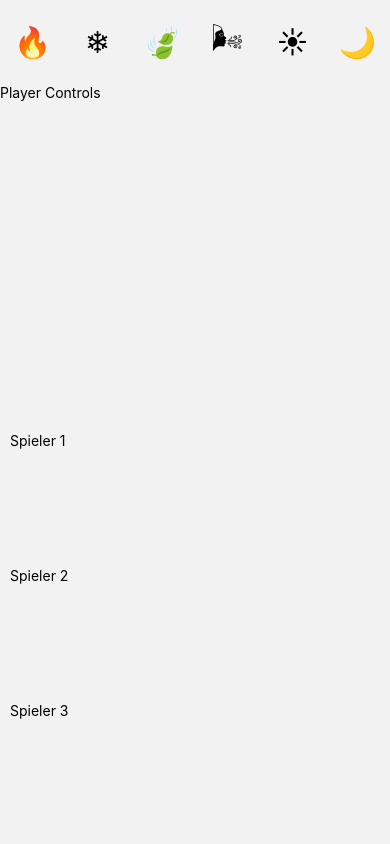
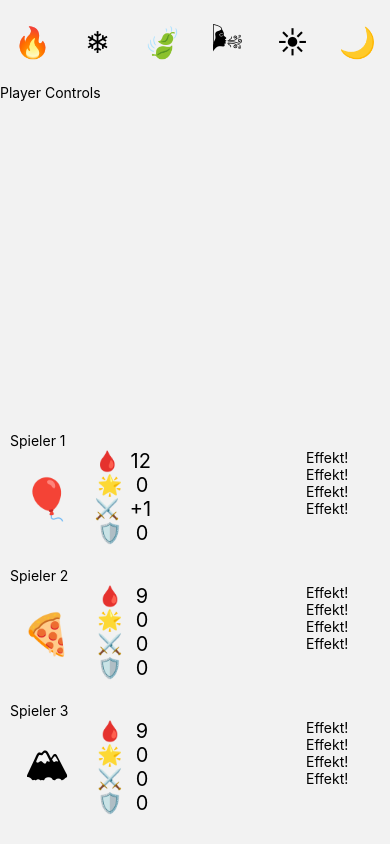
Before and after one commit to CodeArcade/Gloom, a React Native app in the folder app/: screen /Game in a window 390 px wide. Built offline with nearby package versions, Linux system fonts and the light colour scheme.

Commit message:
Rename App, player overview

```diff
--- /dev/null
+++ b/app/src/components/OverviewStatBlock.tsx
@@ -0,0 +1,35 @@
+import React from 'react';
+import { StyleProp, StyleSheet, Text, View, ViewStyle } from 'react-native';
+
+interface OverviewStatBlockProps {
+  icon: string;
+  value: string | number;
+  style?: StyleProp<ViewStyle>;
+  showPlus?: boolean;
+}
+
+export default function OverviewStatBlock({icon, value, style, showPlus}: OverviewStatBlockProps) {
+  if (showPlus == null) {
+    showPlus = false;
+  }
+  return (
+    <View style={[styles.statBlock, style]}>
+      <Text style={styles.statText}>{icon}</Text>
+      <Text style={styles.statText}>{showPlus && (value > 0 && "+")}{value}</Text>
+    </View>
+  );
+}
+
+const styles = StyleSheet.create({
+  statBlock: {
+    flexDirection: "row",
+    width: "35%",
+    maxHeight: "50%",
+    height: "50%",
+    justifyContent: "space-evenly",
+    alignItems: "center"
+  },
+  statText: {
+    fontSize: 20,
+  }
+});
--- a/app/src/components/PlayerOverview.tsx
+++ b/app/src/components/PlayerOverview.tsx
@@ -1,6 +1,7 @@
 import React from 'react';
 import {Text, View, StyleSheet} from 'react-native';
 import Player from '../model/Player';
+import OverviewStatBlock from './OverviewStatBlock';
 
 interface PlayerOverviewProps {
   player?: Player;
@@ -8,13 +9,34 @@ interface PlayerOverviewProps {
 
 export default function PlayerOverview({player}: PlayerOverviewProps) {
   if (player == null) {
-    return (
-      <View></View>
-    )
+    return <View></View>;
   }
   return (
     <View style={styles.overviewContainer}>
       <Text>{player.Name}</Text>
+      <View style={styles.innerContainer}>
+        <View style={styles.iconContainer}>
+          <Text style={styles.icon}>{player.Icon}</Text>
+        </View>
+        <View style={styles.statContainer}>
+          <View style={styles.smallStatContainer}>
+            <OverviewStatBlock icon="🩸" value={player.Health} />
+            <OverviewStatBlock icon="🌟" value={player.Experience} />
+            <OverviewStatBlock
+              icon="⚔️"
+              value={player.AttackBonus}
+              showPlus={true}
+            />
+            <OverviewStatBlock icon="🛡️" value={player.Shield} />
+          </View>
+        </View>
+        <View style={styles.smallStatContainer}>
+          <Text>Effekt!</Text>
+          <Text>Effekt!</Text>
+          <Text>Effekt!</Text>
+          <Text>Effekt!</Text>
+        </View>
+      </View>
     </View>
   );
 }
@@ -23,7 +45,32 @@ const styles = StyleSheet.create({
   overviewContainer: {
     flex: 1,
     color: '#fff',
-    maxHeight: Math.floor(50 / 3) + "%",
+    maxHeight: Math.floor(50 / 3) + '%',
     padding: 10,
+    width: '100%',
   },
+  innerContainer: {
+    flex: 1,
+    width: '100%',
+    flexDirection: 'row',
+  },
+  iconContainer: {
+    flex: 1,
+    alignItems: 'center',
+    justifyContent: 'center',
+  },
+  icon: {
+    fontSize: 40,
+  },
+  statContainer: {
+    flex: 3,
+    flexDirection: 'row',
+    justifyContent: 'flex-start',
+    alignItems: 'flex-start',
+  },
+  smallStatContainer: {
+    flex: 1,
+    flexDirection: 'column',
+    flexWrap: 'wrap',
+  }
 });
--- a/app/src/pages/Game.tsx
+++ b/app/src/pages/Game.tsx
@@ -47,12 +47,12 @@ const Game = ({navigation}: props) => {
       <PlayerOverview
         player={{
           Name: 'Spieler 1',
-          AttackBonus: 0,
+          AttackBonus: 1,
           Experience: 0,
           Effects: [],
-          Health: 9,
+          Health: 12,
           MaxHealth: 9,
-          Icon: '🎉',
+          Icon: '🎈',
           Shield: 0,
           Vengeance: 0,
           VengeanceRange: 0,
@@ -66,7 +66,7 @@ const Game = ({navigation}: props) => {
           Effects: [],
           Health: 9,
           MaxHealth: 9,
-          Icon: '🎉',
+          Icon: '🍕',
           Shield: 0,
           Vengeance: 0,
           VengeanceRange: 0,
@@ -80,7 +80,7 @@ const Game = ({navigation}: props) => {
           Effects: [],
           Health: 9,
           MaxHealth: 9,
-          Icon: '🎉',
+          Icon: '🏔',
           Shield: 0,
           Vengeance: 0,
           VengeanceRange: 0,
```
Also changed, not shown: 1 other file (tests, documents, lock files or other folders).
